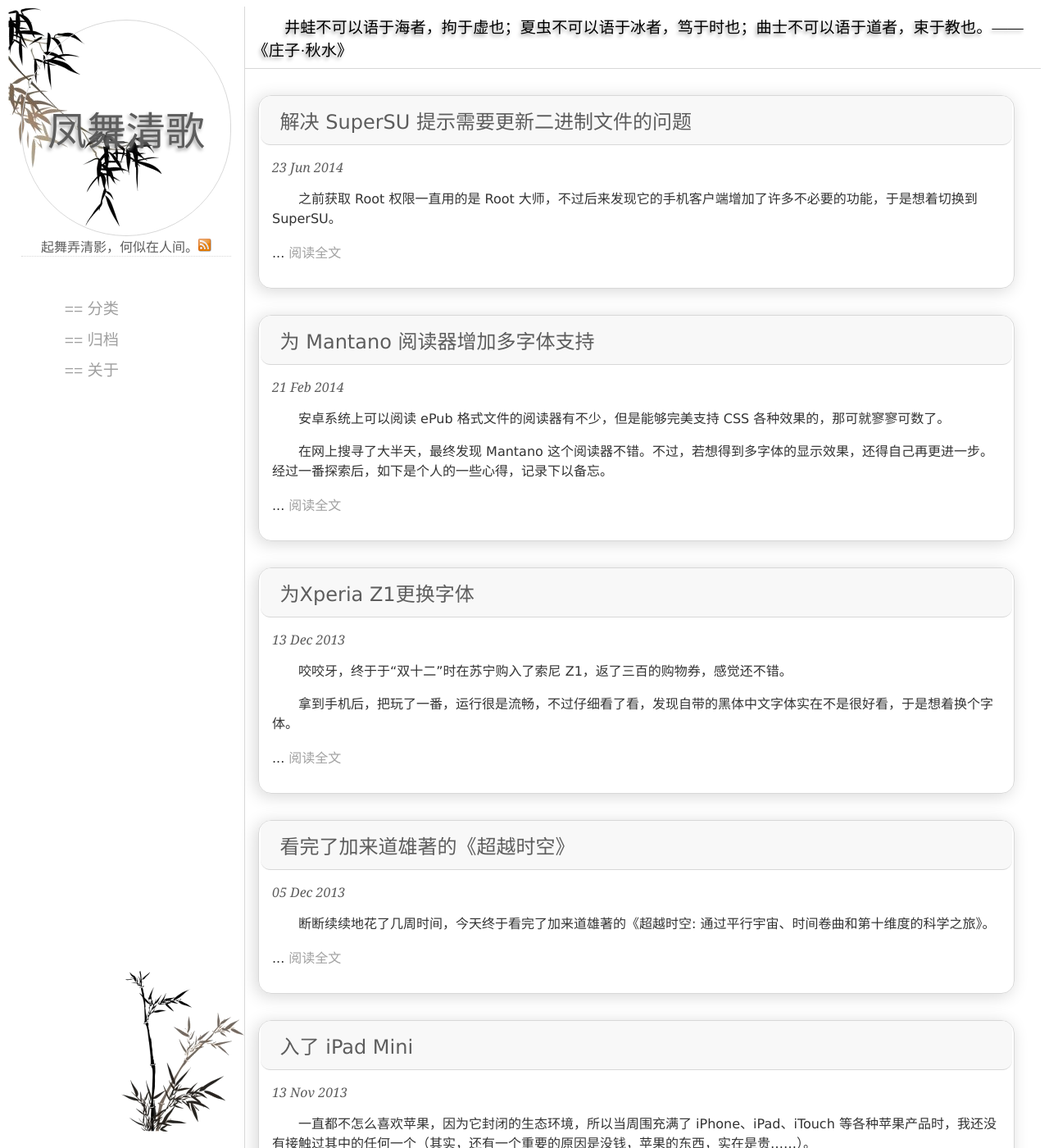
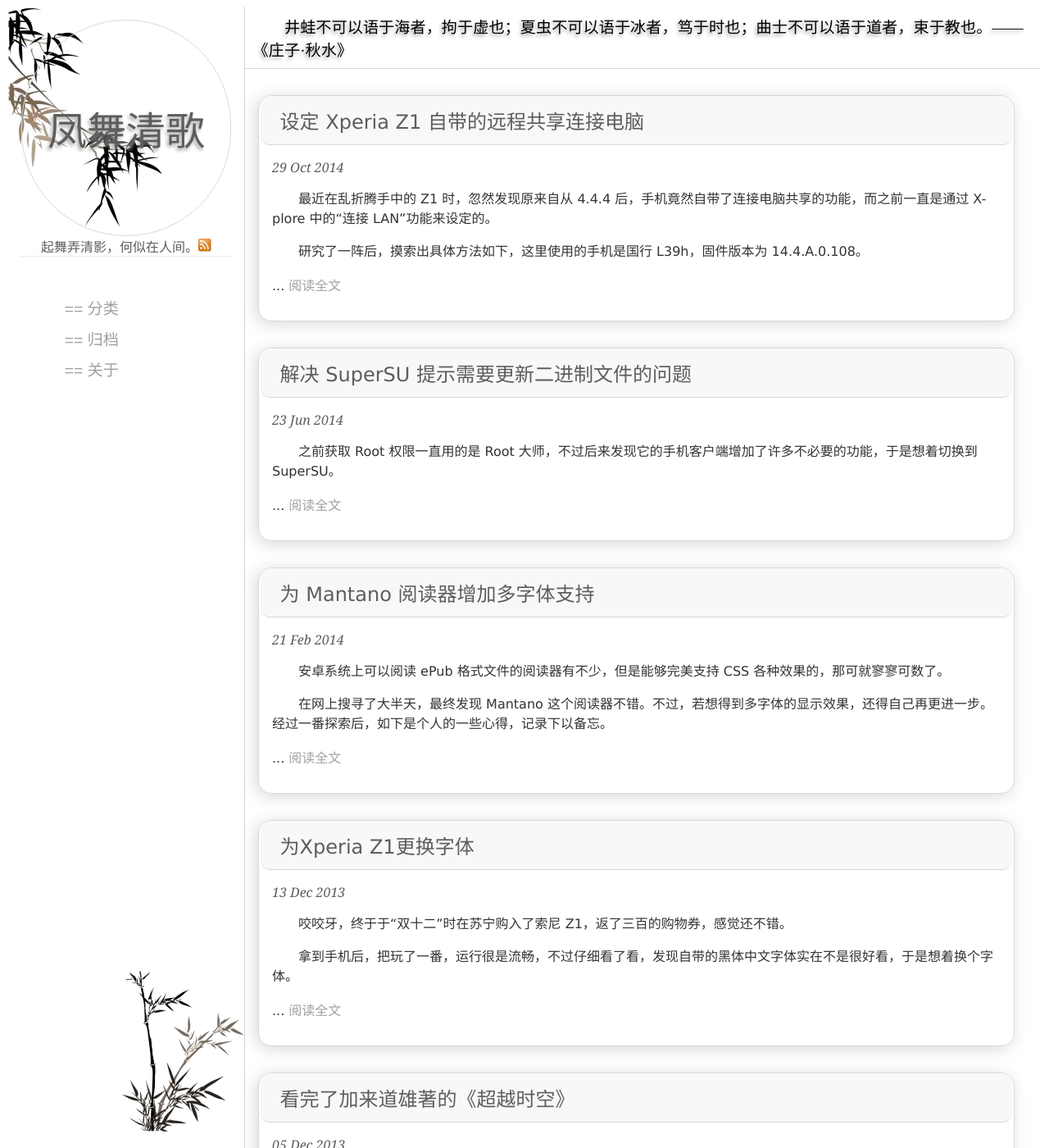
Before and after one commit to silverzhaojr/silverzhaojr.github.io, a Jekyll site: the page built from index.html, in a window 1280 px wide and 1400 px high. Shown: the whole window at 82% size. Built offline with Jekyll 4.4.1, drawn with Linux system fonts in a browser that asks for light colours; Markdown is read by kramdown in place of the engine named in the settings; the list of posts is cut into pages by our own code; some of the changed lines change nothing that is shown; some of the changed text lies outside the part shown.

Commit message:
upload the completed post

```diff
--- a/_posts/2014-10-29-z1-remote-share.md
+++ b/_posts/2014-10-29-z1-remote-share.md
@@ -2,68 +2,80 @@
 
 layout: post
 title: 设定 Xperia Z1 自带的远程共享连接电脑
-motto: 夫恬淡寂漠，虚无无为，此天地之平而道德之质也。——《庄子·刻意》
-published: false
+motto: 夫大块载我以形，劳我以生，佚我以老，息我以死。故善生者，乃所以善死也。——《庄子·大宗师》
+published: true
 date: 2014-10-29 16:00
 tags: 奇技淫巧
 
 ---
 
-最近在乱折腾手中的 Z1 时，忽然发现原来自从 4.4.4 后，手机竟然自带了连接电脑共享的功能，而之前一直是通过 X-plore 中的“连接 LAN”功能来设定的。研究了一阵后，具体方法如下，这里使用的手机是国行 L39h，固件版本为 108：
+最近在乱折腾手中的 Z1 时，忽然发现原来自从 4.4.4 后，手机竟然自带了连接电脑共享的功能，而之前一直是通过 X-plore 中的“连接 LAN”功能来设定的。
+
+研究了一阵后，摸索出具体方法如下，这里使用的手机是国行 L39h，固件版本为 14.4.A.0.108。
 
 <!-- more -->
 
-打开“设定”=>“存储设备”=>“安装远程共享”，如图所示：
+打开“设定”=>“存储设备”=>“远程共享”，如图所示：
 
 [![示图1][pic-01]][pic-01]
 
 点击右上角的“+”，选择“Windows 共享”，如图：
 
-[![示图1][pic-01]][pic-01]
+[![示图2][pic-02]][pic-02]
 
 这里需要填写一些设定信息，如图：
 
-[![示图1][pic-01]][pic-01]
+[![示图3][pic-03]][pic-03]
 
 具体说明如下：
 
-“名称”：填写自己喜欢的名字，最好是字母，因为在下面一行可以看到，连接共享后，会将文件夹挂载到目录 */remote/storage/* 下。比如这里写的名称是 *hello*，连接上电脑后会被挂载到目录 */remote/storage/hello/* 下；
+“显示名称”：填写自己喜欢的名字，最好是字母，因为在下面一行可以看到，连接共享后，会将文件夹挂载到本地路径 */storage/remote/* 目录下。比如这里写的名称是 *hello*，连接上电脑后会被挂载到目录 */storage/remote/hello/* 下；
 
-“主机地址”：填写电脑的 IP 地址，可以在系统的“网络和共享中心”里查看。要保证手机和电脑位于同一个局域网里。这里填写的是 *192.168.100.100*；
+“主机”：填写电脑的 IP 地址，可以在系统的“网络和共享中心”里查看。要保证手机和电脑位于同一个局域网里。这里填写的是 *192.168.100.100*；
 
-“共享文件夹”：填写电脑端设定的共享文件夹名称。在 Windows 系统中，默认打开了各个盘符的隐藏共享，其共享名称分别是 C$，D$，……注意在 Windows Vista 及以上的系统中，由于 UAC 权限控制的关系，默认无法远程访问这些隐藏共享，可以通过新建注册表项解除该限制，如下：
+“共享名称”：填写电脑端设定的共享文件夹名称。在 Windows 系统中，默认打开了各个盘符的隐藏共享，其共享名称分别是 C$，D$，……注意在 Windows Vista 及以上的系统中，由于 UAC 权限控制的关系，默认无法远程访问这些隐藏共享，可以通过新建注册表项解除该限制，如下：
 
 在 *HKEY_LOCAL_MACHINE\SOFTWARE\Microsoft\Windows\CurrentVersion\Policies\System* 下，新建类型为 *DWORD (32-bit) Value* 的键值，其名称为 *LocalAccountTokenFilterPolicy*，将其值设定为 *1*；
 
-当然，若是担心隐私问题，不想打开这些默认共享，则自己建立共享文件夹也可以。这里使用系统的默认 D盘共享，省得再要在电脑端设置共享了，其共享名称为 *D$*。
+当然，若是担心隐私问题，不想打开这些默认共享，则自己建立共享文件夹也可以。这里使用系统的默认 D盘共享，省得再在电脑端设置共享了，其共享名称为 *D$*。
 
 “用户名”：电脑登录的用户名；
 
 “密码”：电脑登录的密码；
 
-默认情况下，连接上电脑后，挂载的文件夹是有读取/写入权限的，可以在“高级设定”中将其禁止，如图：
+默认情况下，连接上电脑后，挂载的文件夹是有读取/写入权限的，可以在“显示高级设定”中将其禁止，只需勾选上“安装为只读”，如图：
 
-[![示图1][pic-01]][pic-01]
+[![示图4][pic-04]][pic-04]
 
-填好后，点击“确定”。
+填好后，点击“保存”。
 
-好了，现在连接该共享试试。点击旁边的“关闭”按钮，可以看到随后顶端会跳出来“连接共享成功”的通知。如图：
+[![示图5][pic-05]][pic-05]
 
-[![示图1][pic-01]][pic-01]
+好了，现在连接该共享试试。点击旁边的“关闭”按钮，可以看到随后顶端会跳出来“已连接远程共享”的通知。如图：
 
-这里点击“浏览”，会调用系统自带的 FileCommander 打开共享文件夹，如图：
+[![示图6][pic-06]][pic-06]
 
-[![示图1][pic-01]][pic-01]
+这里点击“浏览”，会调用系统自带的文件管理器 File Commander 打开共享文件夹，如图：
 
-当然，也可以用自己喜欢的文件管理器如 X-plore，RootExplorer 等打开路径 */remote/storage/hello/*，如图：
+[![示图7][pic-07]][pic-07]
 
-[![示图1][pic-01]][pic-01]
+[![示图8][pic-08]][pic-08]
+
+当然，也可以用自己喜欢的文件管理器如 X-plore，Root Explorer 等打开路径 */storage/remote/hello/*，如图：
+
+[![示图9][pic-09]][pic-09]
+
+[![示图1][pic-10]][pic-10]
 
 若是到“相册”里，在“设备”选项中也可以看到连接上的文件夹，如图：
 
-[![示图1][pic-01]][pic-01]
+[![示图1][pic-11]][pic-11]
+
+[![示图1][pic-12]][pic-12]
 
 搞定！现在爱怎么玩就怎么玩吧，可以在手机上打开电脑中的视频或者图片等，也可以将电脑端的文件复制到手机里，不再需要安装其他应用了。
+
+[![示图1][pic-13]][pic-13]
 
 （完）
 
@@ -75,4 +87,16 @@ tags: 奇技淫巧
 
 [ref-1]: https://helgeklein.com/blog/2011/08/access-denied-trying-to-connect-to-administrative-shares-on-windows-7/
 
-[pic-01]: https://ucry3q.dm2302.livefilestore.com/y2p0huvRRqtUc04vfjaC8DVZ3jxWT31fhjhsZhqgkoHeiPpHAFv28sb_blNg3EEhpMf2flopXtN69iVTR5CALH34AsX7kmr9UFrLQfT3CJ4pxs/2014-06-23.01.jpg?psid=1
+[pic-01]: https://ucry3q.dm2302.livefilestore.com/y2pcB5OWN0eo2f7wwz1-W9zX63pqP6pmTXCld_tEPYMlhm7yJREjT4sFf8Bm999Mx9Jv8AVT0N2_UvpA3G1kNjHhgX2hTqg0au1vby9sgg49Rg/2014-10-29.01.jpg?psid=1
+[pic-02]: https://ucry3q-ch3301.files.1drv.com/y2pjNgEEtYY_fMumSTTRQT2kdtR9euvPGQp_MwQq4szbmz_feSuZ8wHv27rMV_adJ6WWi6YO37YuoXflM8WBMG9Svefil_esFgrBJ3UVZB8sNM/2014-10-29.02.jpg?psid=1
+[pic-03]: https://ucry3q.dm2302.livefilestore.com/y2pL38KD3JCS0OFKlKXYhqHVny3DJj_mRBeYorqpW4qvgBb8kV977xoceP3SlJzsy07gq8rfYSeNrAK19L3NhAp2U6lVyWfp-roRpYzuElINls/2014-10-29.03.jpg?psid=1
+[pic-04]: https://ucry3q.dm2302.livefilestore.com/y2pCyo6ESd0xZOVr9hYiMX0ZaVBkwpI7pqR_f2OGBOvUhUDBnJeu4hLNrhK7BpWjeCs9lCXN4A8SrKqNCvCSkk45OeGxB5AIPrbiFpRVrdRII0/2014-10-29.04.jpg?psid=1
+[pic-05]: https://ucry3q.dm2302.livefilestore.com/y2pZ2UdAfbJ-q7os4NaTEH5kknOl56qvnHaOBY9Msinq4Vb5lz8hkqpyUL-dXYMYUl7aPJOsoiPVw1ua15RiATYaCHLc_uU-b45bL-Ev7Yc9gU/2014-10-29.05.jpg?psid=1
+[pic-06]: https://ucry3q.dm2302.livefilestore.com/y2phzZ5WMlzbgJsfiv7MF7FWaBKgjjsp235MuIHxEfv3DcANmFnT2dvD3VhtVuUZpebA-FT93TSLcA63QBM-UmjliU0clBwQeGFUR446cloSQc/2014-10-29.06.png?psid=1
+[pic-07]: https://ucry3q.dm2302.livefilestore.com/y2pIhavWojrmlCqMMAwjXbMueqMGEFXDtYyz9xAG8wv_jaj_k2A2l2LoOPXK_sI51sZO9otrumTfIrbW3hh14i0-gDkMoCozZH5puLVSkQ1M9Q/2014-10-29.07.jpg?psid=1
+[pic-08]: https://ucry3q.dm2302.livefilestore.com/y2p5Sncdc-vr7cAFvTzvhFJiWE60o-a_IIF2Dwz6jDPS5Yw1PUUN18kWGo4Afxz38yEb5-Zu6jzhMbiiQDH0U4AjLVUMSs8MZeNtmYpc9B7cnc/2014-10-29.08.jpg?psid=1
+[pic-09]: https://ucry3q.dm2302.livefilestore.com/y2pKvGtsl-WTFC2A7MC847XHVGSyEYdVRON7OlpywtPxwLZHlao3rYcxHZM0ZLVZGWGls7DcDB2Lrx2VBU5mNXEAH7OIlsfRXV_6n5Ugega6-g/2014-10-29.09.jpg?psid=1
+[pic-10]: https://ucry3q.dm2302.livefilestore.com/y2p-BD-my4XHgHqVCbLM1F-wpFhlquS-QaB7P5DgKqdMyf3xczAI4fQ62WgtDyYhX10KAYqTlyii-F8UyZexW2v4mdq_Nm2AEkGX-fB3cz68Y4/2014-10-29.10.jpg?psid=1
+[pic-11]: https://ucry3q.dm2302.livefilestore.com/y2px1yilPy6zHd1_UHX95ILTbgv0mf_Fvbh42tYXQd1gwE2vClRP1buBUTOCNt5n7B8_P2otNB6GKrkqbL7qtlSmuAIFSnvUbDOP0BRbSgeTHM/2014-10-29.11.jpg?psid=1
+[pic-12]: https://ucry3q.dm2302.livefilestore.com/y2pflcaAkhF_2C5A38Zt7gxnfEhuBhE3LPulXvC85pi9L4FuXVYwLopK7otS1c9gaFHbGhhcjvJ0zGIL-ZcsDae-kRI-k_fdvIdIdRqWdEv-EU/2014-10-29.12.jpg?psid=1
+[pic-13]: https://ucry3q.dm2302.livefilestore.com/y2phOAUBdZRSbEdmq0CJKbrtuDawK1Uz8WH8I2whfZqpH5TO9a7aqHZx8m8qsv8BZai9LexizEzuXtg72MMZUm-ZeLEUq4aZ4-0HkvzqXUR9F8/2014-10-29.13.png?psid=1
```
